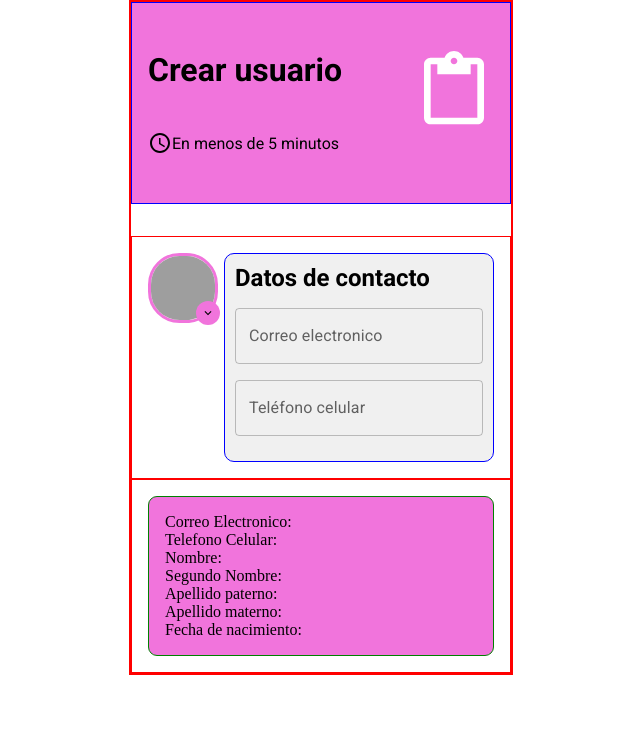
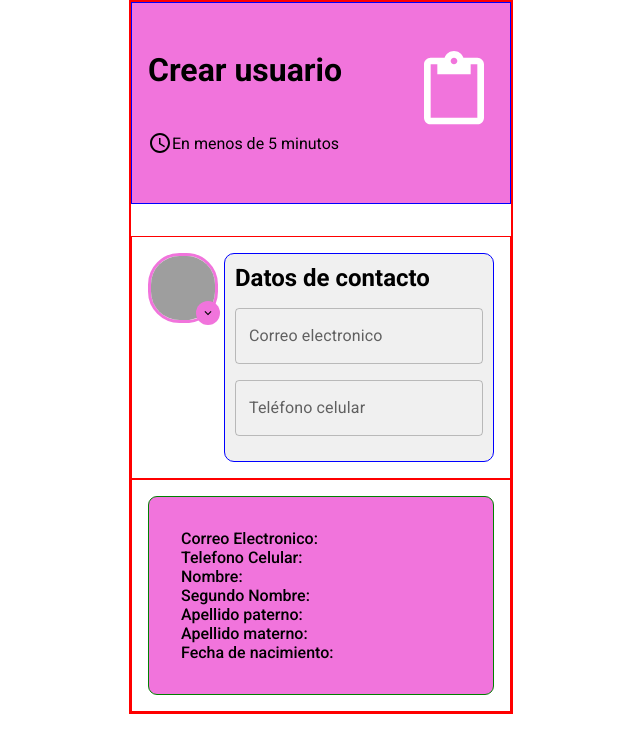
Before and after one commit to rineliniguezsosa/chat, a React (Vite) app in the folder appchat/: page / in a window 1280 px wide. Shown: the top 752 px of the page, without its empty margins (319-959 px from the left). Built offline with nearby package versions, Linux system fonts and the light colour scheme; grey boxes are pictures that could not be loaded.

Commit message:
[FEAT] Cambios en el componente AllFormInformation.tsx
- estableciendo  un padding interno de 2rem para el contenedotr div
- estableciendo estilos de funete en el contenedor div, fuente roboto, fontweight a 500, fontsttyle normal

```diff
--- a/appchat/src/components/AllFormInformation.tsx
+++ b/appchat/src/components/AllFormInformation.tsx
@@ -4,7 +4,7 @@ import { FormInformationProps } from "../types/Index"
 export const AllFormInformation = ({children}:FormInformationProps) => {
   return (
     <div style={{width:'100%',border:'1px red solid',padding:'1rem'}}>
-    <div style={{border:'1px green solid',width:'100%',height:'auto',padding:'1rem',backgroundColor:'#f174dc',borderRadius:'9px'}}>
+    <div style={{border:'1px green solid',width:'100%',height:'auto',padding:'2rem',backgroundColor:'#f174dc',borderRadius:'9px',fontFamily: '"Roboto", sans-serif',fontWeight:500,fontStyle:'normal'}}>
       {children}
     </div>
   </div>
```
